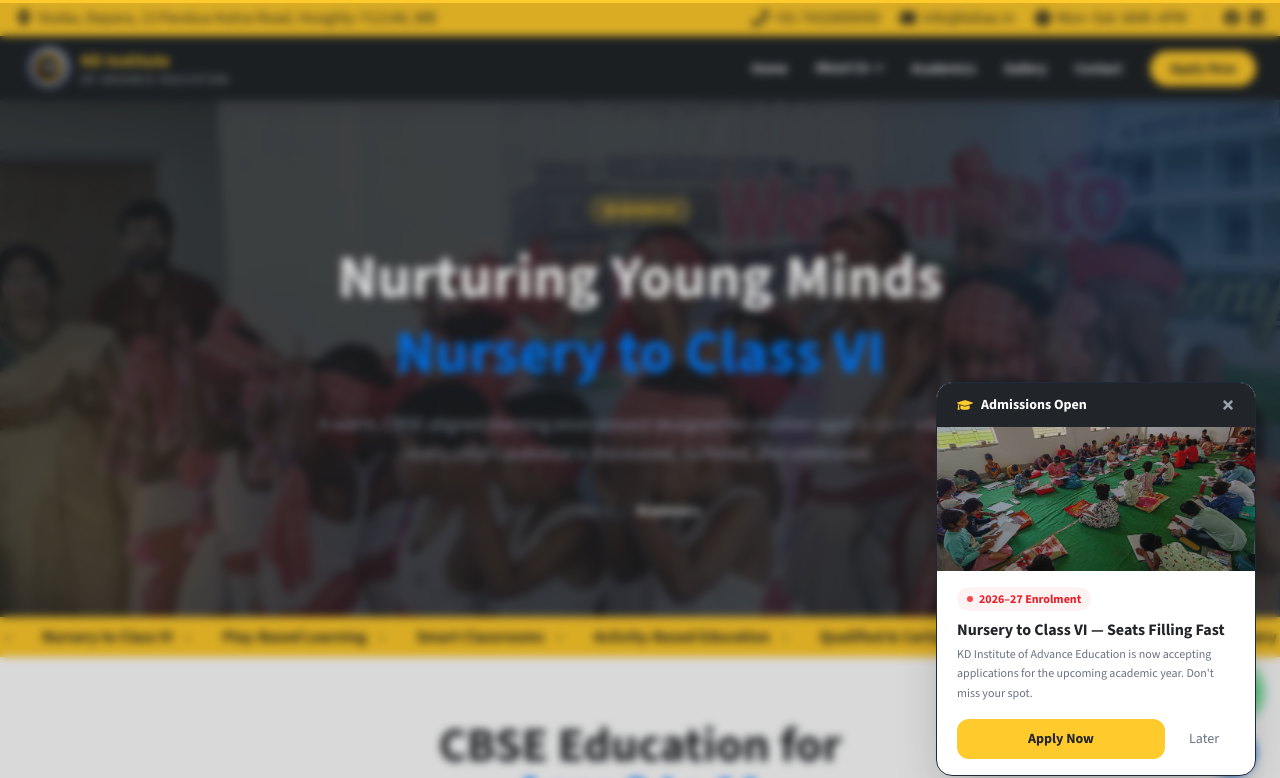
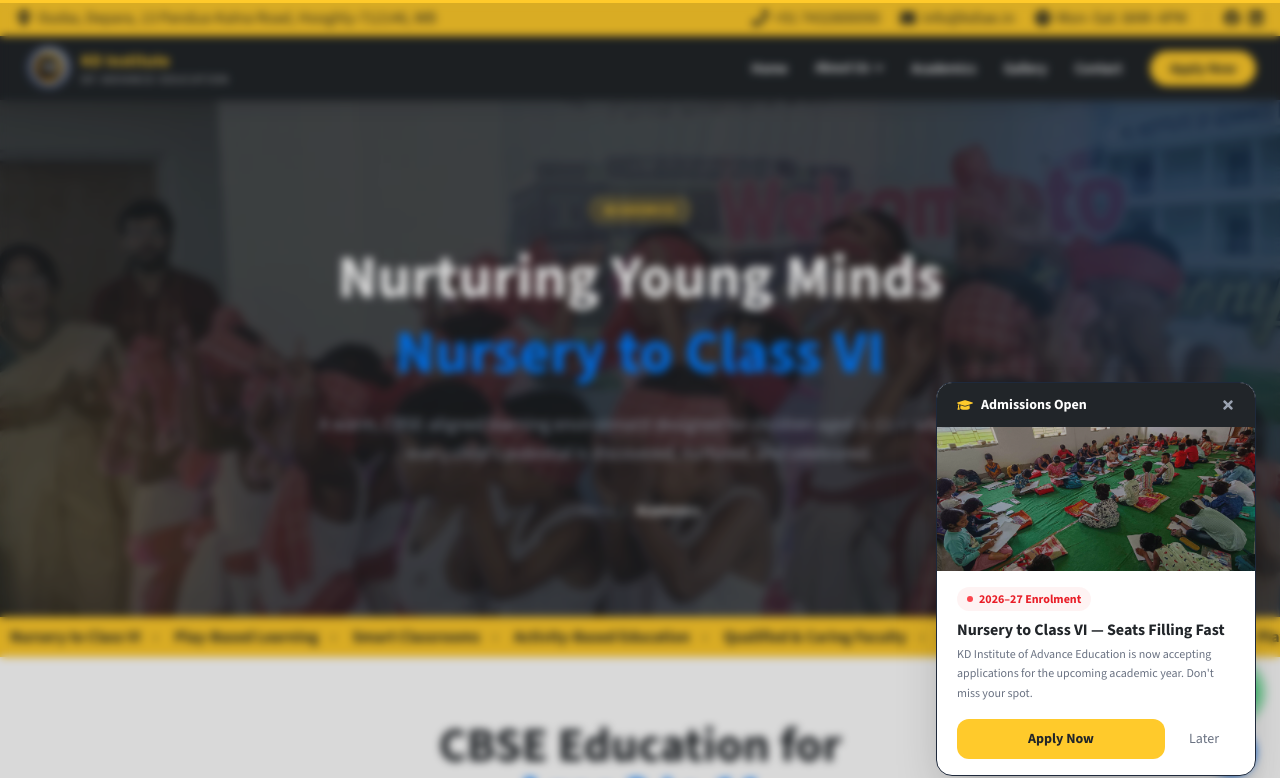
Before and after one commit to KDIAE/website, a Next.js app: page /academics in a window 1280 px wide. Shown: the top 778 px of the page. Built offline with nearby package versions, Linux system fonts and the light colour scheme.

Commit message:
feat: update title for improved branding and adjust spacing in MarqueeStrip component

```diff
--- a/app/page.tsx
+++ b/app/page.tsx
@@ -4,7 +4,7 @@
 import AnimateIn from "@/components/AnimateIn";
 
 export const metadata: Metadata = {
-  title: "KDIAE – Quality CBSE School in Hooghly, West Bengal",
+  title: "KD Institute of Advance Education – Quality CBSE School in Hooghly, West Bengal",
   description:
     "KD Institute of Advance Education offers premium CBSE education from Nursery to Class VI in Hooghly, West Bengal. Admissions open for 2026–27. Safe campus, qualified faculty, activity-based learning.",
   keywords: [
--- a/components/MarqueeStrip.tsx
+++ b/components/MarqueeStrip.tsx
@@ -42,7 +42,7 @@
     <div className={`overflow-hidden ${bgClassName} ${className}`}>
       <div ref={trackRef} className={`flex whitespace-nowrap will-change-transform ${textClassName}`}>
         {doubled.map((item, i) => (
-          <span key={i} className="inline-flex items-center gap-3 px-4 h-10">
+          <span key={i} className="inline-flex items-center gap-3 pr-4 h-10">
             {item}
             <span className="opacity-50">{separator}</span>
           </span>
```
